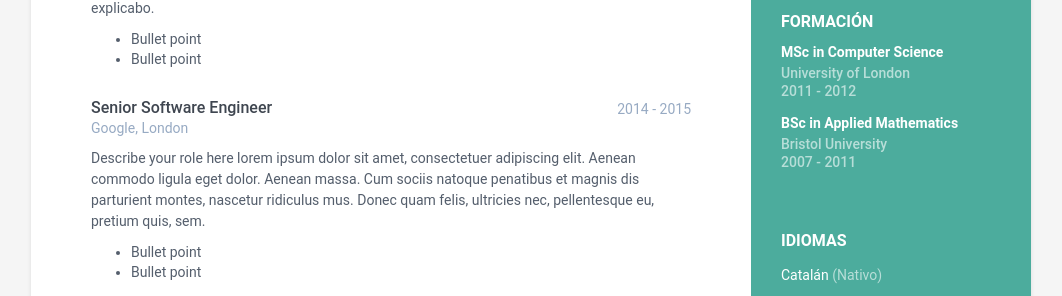
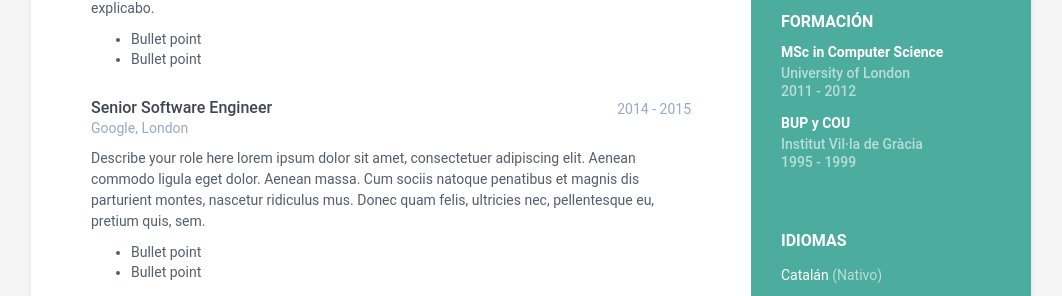
Before and after one commit to joan-medina-roca/cv.joanmedinaroca.com, a Jekyll site: the page built from index.html, in a window 1280 px wide. Shown: the part 512-808 px from the top of the page, without its empty margins (109-1171 px from the left). Built offline with Jekyll 4.4.1, drawn with Linux system fonts in a browser that asks for light colours.

Commit message:
bup i cou

```diff
--- a/_data/data.yml
+++ b/_data/data.yml
@@ -74,17 +74,16 @@ education:
       pretium quis, sem.
         - Bullet point
         - Bullet point
-  - degree: BSc in Applied Mathematics
-    university: Bristol University
-    time: 2007 - 2011
-    details: |
-      Describe your study here lorem ipsum dolor sit amet, consectetuer
+  - degree: BUP y COU
+    university: Institut Vil·la de Gràcia
+    time: 1995 - 1999
+    details: Describe your study here lorem ipsum dolor sit amet, consectetuer
       adipiscing elit. Aenean commodo ligula eget dolor. Aenean massa. Cum
       sociis natoque penatibus et magnis dis parturient montes, nascetur
       ridiculus mus. Donec quam felis, ultricies nec, pellentesque eu,
       pretium quis, sem.
-        - Bullet point
-        - Bullet point
+      - Bullet point
+      - Bullet point
 experiences:
   - role: Lead Developer
     time: 2015 - Present
```
